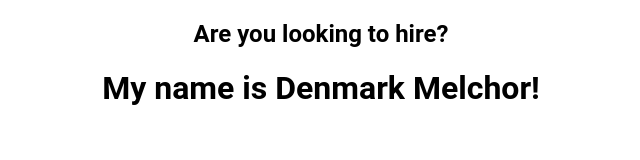
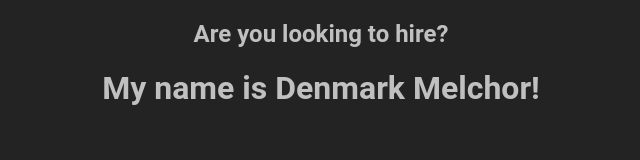
Before and after one commit to DenmarkMelchor/DenmarkMelchor.github.io, a plain HTML site: page index.html in a window 1280 px wide. Shown: the whole page, without its empty margins (319-959 px from the left). Drawn offline with Linux system fonts and the light colour scheme.

Commit message:
changed background and text colors

```diff
--- a/styles.css
+++ b/styles.css
@@ -1,5 +1,12 @@
+h1, h2, h3, h4, h5, h6, p {
+    color: silver;
+}
+
 h1, h2 {
-    color: black;
     text-align: center;
     font-family: Roboto, Oxygen, -apple-system, BlinkMacSystemFont, 'Segoe UI', Ubuntu, Cantarell, 'Open Sans', 'Helvetica Neue', sans-serif;
 }
+
+body {
+    background-color: #232323;
+}
```
